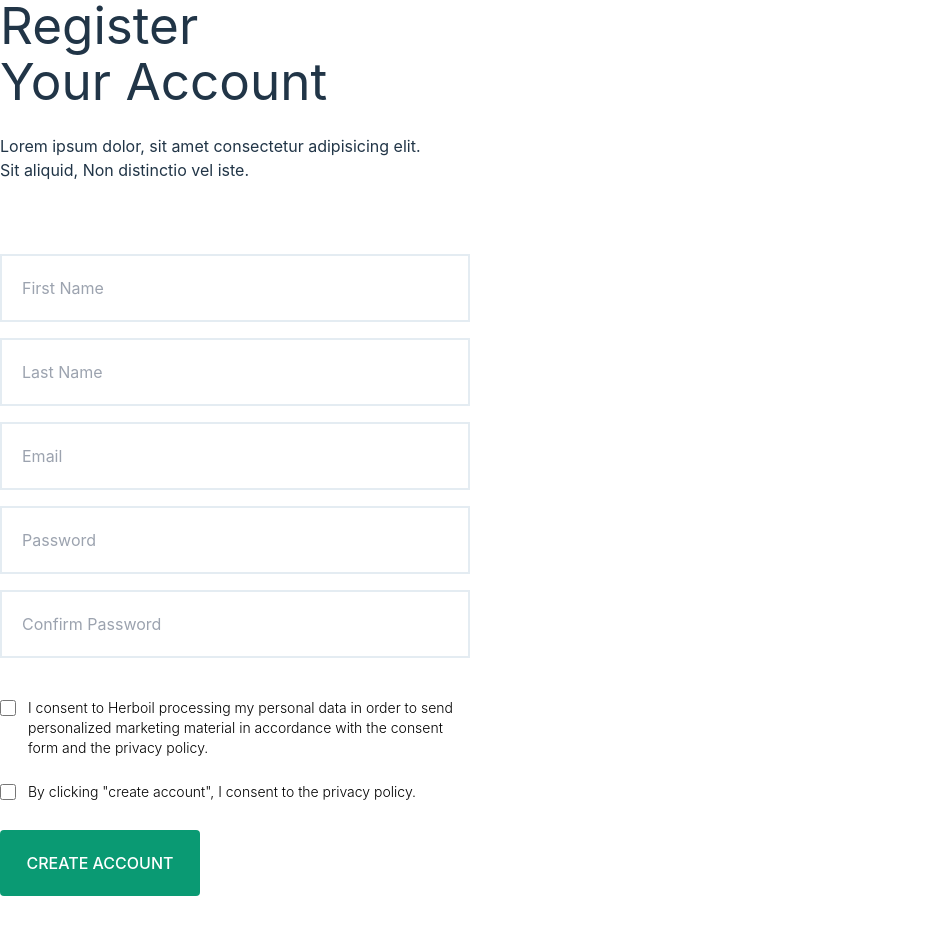
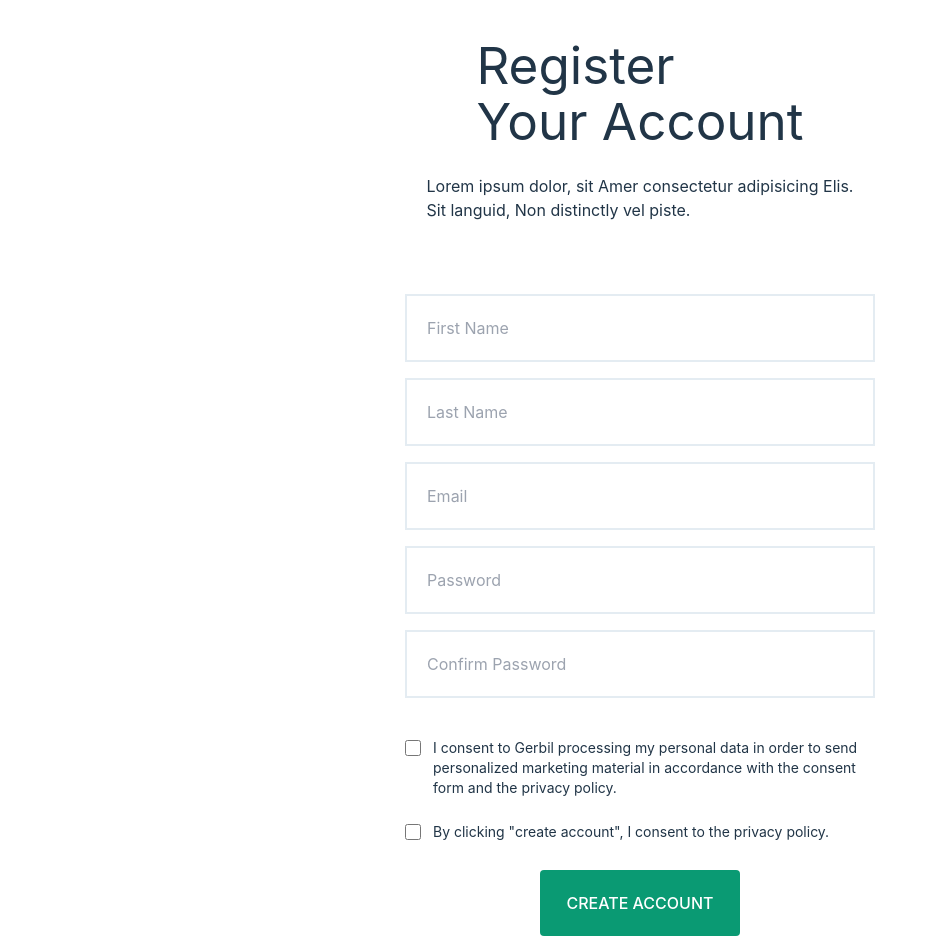
Before and after one commit to HarshShahDev/jpharam, a React (Vite) app in the folder client/: page /register in a window 1280 px wide. Shown: the part 140-1082 px from the top of the page, without its empty margins (0-938 px from the left). Built offline with nearby package versions, Linux system fonts and the light colour scheme.

Commit message:
style: :art: centering form elements in registeration page

```diff
--- a/client/src/pages/Register.tsx
+++ b/client/src/pages/Register.tsx
@@ -8,12 +8,10 @@ export default function Register() {
   const fields = [{ name: "firstName", type: "text" }, { name: "lastName", type: "text" }, { name: "email", type: "text" }, { name: "password", type: "password" }, { name: "confirmPassword", type: "password" }]
 
   return (
-    <>
-      <section>
-        <h1 className="section-title">Register <br />Your Account</h1><br />
-        <p>Lorem ipsum dolor, sit amet consectetur adipisicing elit. <br />
-          Sit aliquid,  Non distinctio vel iste.</p><br /><br /><br />
-      </section>
+    <section className="mx-auto max-w-6xl flex flex-col items-center py-10">
+      <h1>Register <br />Your Account</h1><br />
+      <p>Lorem ipsum dolor, sit Amer consectetur adipisicing Elis. <br />
+        Sit languid,  Non distinctly vel piste.</p><br /><br /><br />
       <div className="w-[470px]">
         <form action="#" className="ltn__form-box contact-form-box">
           {fields.map((field, index) =>
@@ -22,23 +20,23 @@ export default function Register() {
           <br />
           <div className="flex items-start">
             <div className="flex items-center h-5">
-              <input id="terms" aria-describedby="terms" type="checkbox" className="w-4 h-4 text-blue-600 bg-white border-gray-300 rounded focus:ring-blue-500 dark:focus:ring-blue-600 dark:ring-offset-gray-800 focus:ring-2 dark:bg-gray-700 dark:border-gray-600" />
+              <input type="checkbox" className="w-4 h-4" />
             </div>
             <div className="ml-3 text-sm">
-              <label className="font-light text-black">I consent to Herboil processing my personal data in order to send personalized marketing material in accordance with the consent form and the privacy policy.</label>
+              <label>I consent to Gerbil processing my personal data in order to send personalized marketing material in accordance with the consent form and the privacy policy.</label>
             </div>
           </div>
           <br />
           <div className="flex items-start">
             <div className="flex items-center h-5">
-              <input id="terms" aria-describedby="terms" type="checkbox" className="w-4 h-4 border border-gray-300 rounded bg-gray-50 focus:ring-3 focus:ring-primary-300 dark:bg-gray-700 dark:border-gray-600 dark:focus:ring-primary-600 dark:ring-offset-gray-800" />
+              <input type="checkbox" className="w-4 h-4" />
             </div>
             <div className="ml-3 text-sm">
-              <label className="font-light text-black">By clicking "create account", I consent to the privacy policy.</label>
+              <label>By clicking "create account", I consent to the privacy policy.</label>
             </div>
           </div>
           <br />
-          <div className="btn-wrapper">
+          <div className="flex justify-center">
             <button className="w-[200px] py-5 text-center rounded align-left bg-[#0A9A73] text-white hover:bg-green-dark focus:outline-none my-1" type="submit">CREATE ACCOUNT</button>
           </div>
         </form>
@@ -51,6 +49,6 @@ export default function Register() {
           </div>
         </div>
       </div>
-    </>
+    </section>
   )
 }
```
